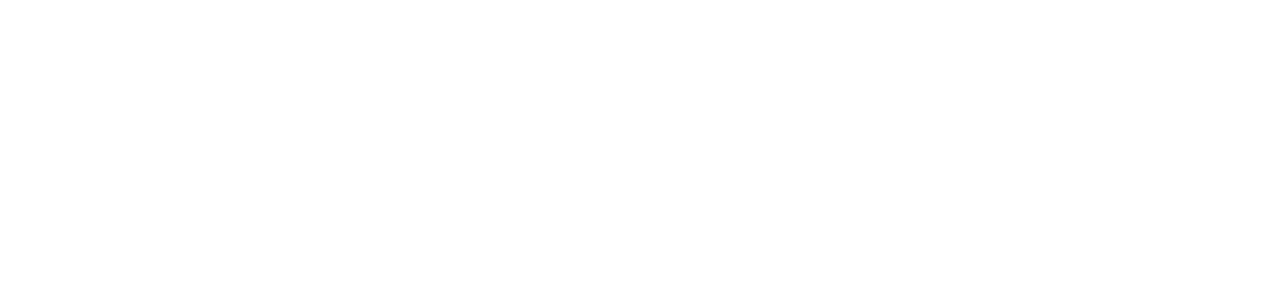
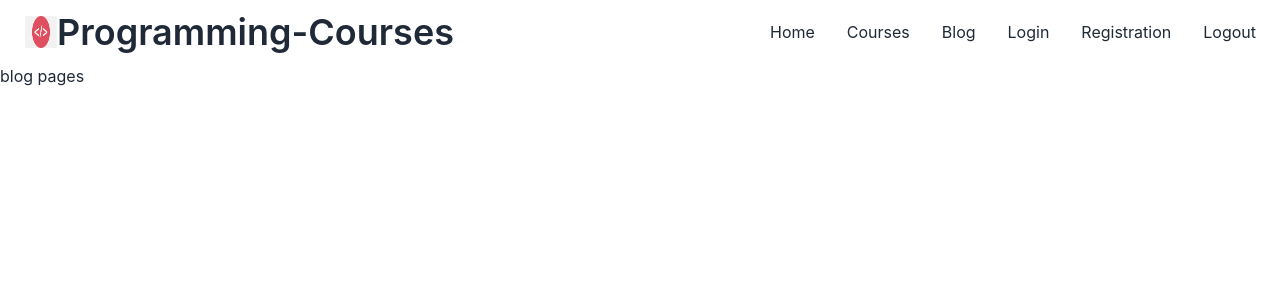
Before and after one commit to Tahmina5447/Programming-courses-client, a React (Create React App) app: page /blog in a window 1280 px wide. Shown: the top 300 px of the page. Built offline with nearby package versions, Linux system fonts and the light colour scheme.

Commit message:
add header

```diff
--- a/src/App.js
+++ b/src/App.js
@@ -1,10 +1,53 @@
 
+import { createBrowserRouter, RouterProvider } from 'react-router-dom';
 import './App.css';
+import Blog from './Components/Blog/Blog';
+import Courses from './Components/Courses/Courses';
+import ErrorPage from './Components/ErrorPage/ErrorPage';
+import Home from './Components/Home/Home';
+import Login from './Components/LogIn/Login';
+import Logout from './Components/Logout/Logout';
+import Registration from './Components/Registration/Registration';
+import Main from './Main/Main';
 
+
+const router=createBrowserRouter([
+  {
+    path:'/',
+    errorElement:<ErrorPage></ErrorPage>,
+    element:<Main></Main>,
+    children:[
+      {
+        path:'/',
+        element:<Home></Home>
+      },
+      {
+        path:'/courses',
+        element:<Courses></Courses>
+      },
+      {
+        path:'/registration',
+        element:<Registration></Registration>
+      },
+      {
+        path:'/login',
+        element:<Login></Login>
+      },
+      {
+        path:'/logout',
+        element:<Logout></Logout>
+      },
+      {
+        path:'/blog',
+        element:<Blog></Blog>
+      }
+    ]
+  }
+])
 function App() {
   return (
     <div>
-
+      <RouterProvider router={router}></RouterProvider>
     </div>
   );
 }
--- /dev/null
+++ b/src/Components/Blog/Blog.js
@@ -0,0 +1,11 @@
+import React from 'react';
+
+const Blog = () => {
+    return (
+        <div>
+            <h1>blog pages</h1>
+        </div>
+    );
+};
+
+export default Blog;
--- /dev/null
+++ b/src/Components/Courses/Courses.js
@@ -0,0 +1,11 @@
+import React from 'react';
+
+const Courses = () => {
+    return (
+        <div>
+            <h1>this is courses page</h1>
+        </div>
+    );
+};
+
+export default Courses;
--- /dev/null
+++ b/src/Components/ErrorPage/ErrorPage.js
@@ -0,0 +1,11 @@
+import React from 'react';
+
+const ErrorPage = () => {
+    return (
+        <div>
+            <h1>error page</h1>
+        </div>
+    );
+};
+
+export default ErrorPage;
--- /dev/null
+++ b/src/Components/Header/Header.js
@@ -0,0 +1,25 @@
+import React from 'react';
+import { Link } from 'react-router-dom';
+import logo from '../../images/logo.png'
+
+const Header = () => {
+    return (
+        <div className="navbar bg-base-100">
+            <div className="flex-1">
+                <Link to='/' className="btn btn-ghost normal-case text-4xl"><img className='h-8 w-8' src={logo} alt="" /> Programming-Courses</Link>
+            </div>
+            <div className="flex-none">
+                <ul className="menu menu-horizontal p-0">
+                    <li><Link to='/'>Home</Link></li>
+                    <li><Link to='/courses'>Courses</Link></li>
+                    <li><Link to='/blog'>Blog</Link></li>
+                    <li><Link to='/login'>Login</Link></li>
+                    <li><Link to='/registration'>Registration</Link></li>
+                    <li><Link to='/logout'>Logout</Link></li>
+                </ul>
+            </div>
+        </div>
+    );
+};
+
+export default Header;
--- /dev/null
+++ b/src/Components/Home/Home.js
@@ -0,0 +1,11 @@
+import React from 'react';
+
+const Home = () => {
+    return (
+        <div>
+            <h1>home page</h1>
+        </div>
+    );
+};
+
+export default Home;
--- /dev/null
+++ b/src/Components/LogIn/Login.js
@@ -0,0 +1,11 @@
+import React from 'react';
+
+const Login = () => {
+    return (
+        <div>
+            <h1>login page</h1>
+        </div>
+    );
+};
+
+export default Login;
--- /dev/null
+++ b/src/Components/Logout/Logout.js
@@ -0,0 +1,11 @@
+import React from 'react';
+
+const Logout = () => {
+    return (
+        <div>
+            <h1>logout page</h1>
+        </div>
+    );
+};
+
+export default Logout;
--- /dev/null
+++ b/src/Components/Registration/Registration.js
@@ -0,0 +1,11 @@
+import React from 'react';
+
+const Registration = () => {
+    return (
+        <div>
+            <h1>registration page</h1>
+        </div>
+    );
+};
+
+export default Registration;
--- /dev/null
+++ b/src/Main/Main.js
@@ -0,0 +1,14 @@
+import React from 'react';
+import { Outlet } from 'react-router-dom';
+import Header from '../Components/Header/Header';
+
+const Main = () => {
+    return (
+        <div>
+            <Header></Header>
+            <Outlet></Outlet>
+        </div>
+    );
+};
+
+export default Main;
```
Also changed, not shown: src/images/logo.png (added).
